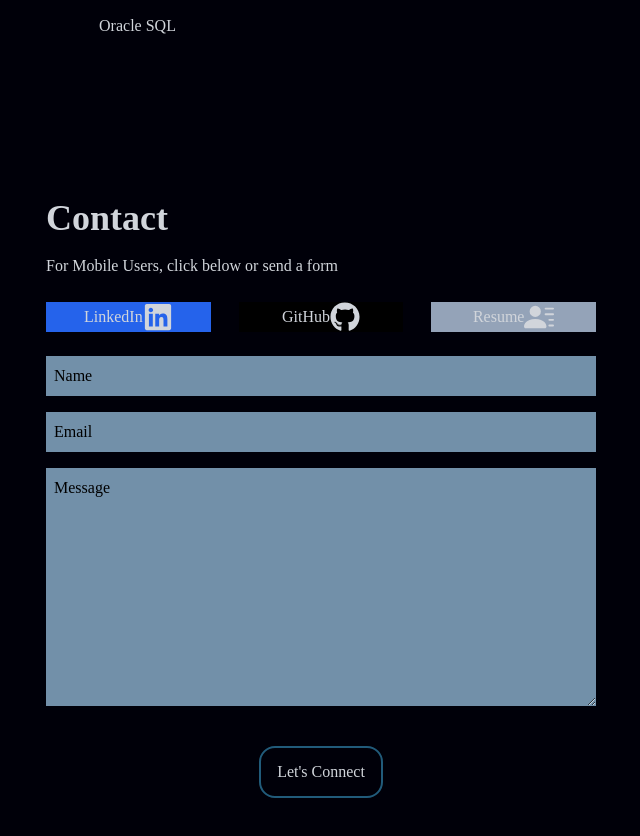
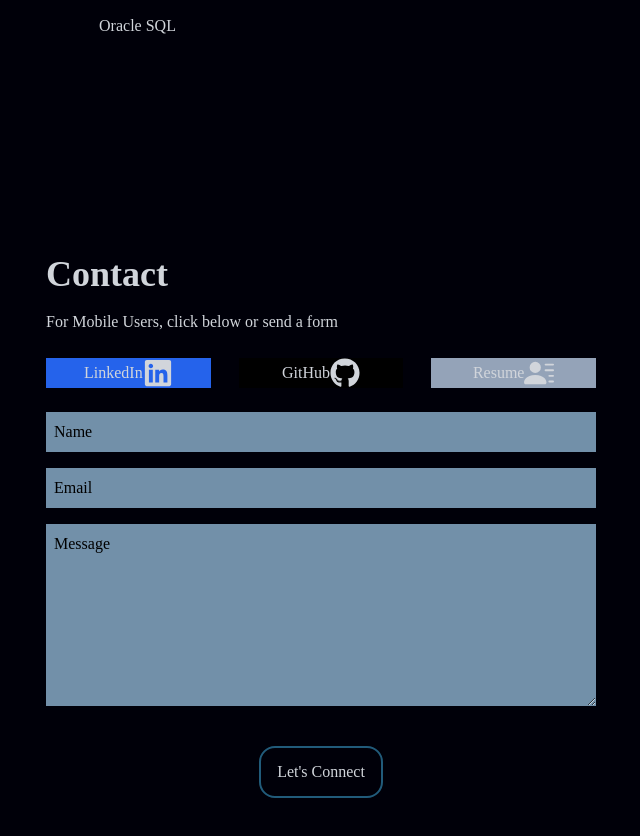
Before and after one commit to letriet/trietportfolio, a React (Create React App) app: page / in a window 1280 px wide. Shown: the part 2370-3206 px from the top of the page, without its empty margins (319-959 px from the left). Built offline with nearby package versions, Linux system fonts and the light colour scheme; the HTML template or start-up script is replaced by a standard one.

Commit message:
OKAY FINAL

```diff
--- a/src/components/Contact.jsx
+++ b/src/components/Contact.jsx
@@ -9,12 +9,12 @@ const Contact = () => {
       className="w-full bg-[#000009] flex justify-center items-center h-screen"
     >
 
-      <form method='POST' action="https://getform.io/f/23bc1d5b-4ee8-4945-96af-f58f62f26050" className="flex flex-col max-w-[550px] w-full h-full py-20">
+      <form method='POST' action="https://getform.io/f/23bc1d5b-4ee8-4945-96af-f58f62f26050" className="flex flex-col max-w-[550px] w-full h-screen py-20">
         <div className="pb-2">
-          <p className="text-4xl font-bold inline border-b-4 border-[#7290A9] text-gray-300 py-20">
+          <p className="text-4xl font-bold text-gray-300 pt-14 pb-4 ">
             Contact
           </p>
-          <p className="py-4 text-gray-300">For Mobile Users, click below or send a form</p>
+          <p className="pb-4 text-gray-300">For Mobile Users, click below or send a form</p>
         </div>
         <div>
           <div className="w-full h-full grid grid-cols-3 gap-7 items-center pb-6">
```
